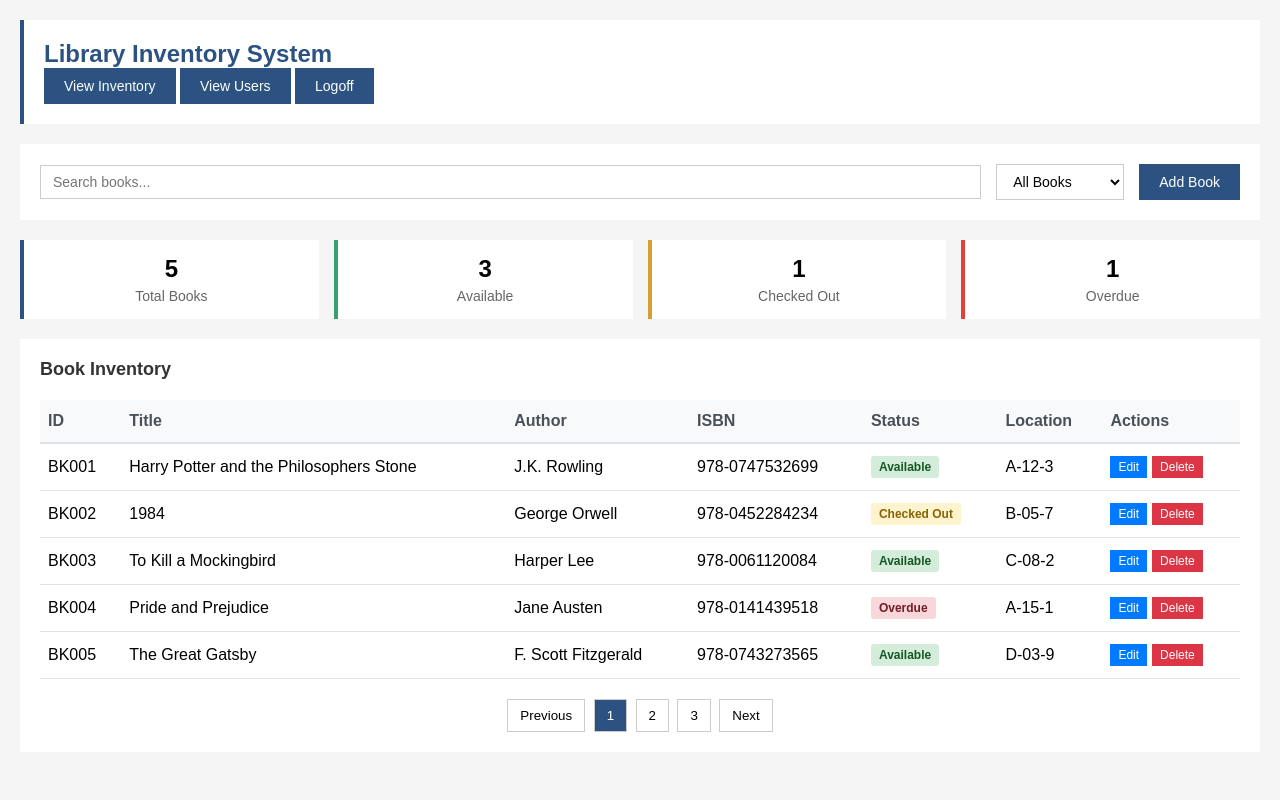
After one commit to AnthonyChang123/Library_Management_System, a PHP site: page /Library_Management_System/Library.php in a window 1280 px wide. The commit adds this page. Run offline with PHP 8.4, Linux system fonts and the light colour scheme; data comes from the database, SQL or seed files in the repository.

Commit message:
PHP Conversion
Converted Library.html to PHP. Added CSS folder with customcss.css file.

Added header.php, contains header which is applied to all navigational pages

```diff
--- /dev/null
+++ b/Library.php
@@ -0,0 +1,205 @@
+
+<?php
+    include 'header.php';
+
+?>
+
+<!DOCTYPE html>
+<html lang="en">
+<head>
+    <meta charset="UTF-8">
+    <meta name="viewport" content="width=device-width, initial-scale=1.0">
+    <title>Library Inventory</title>
+</head>
+<body>
+
+    <div class="controls">
+        <div class="search-box">
+            <input type="text" placeholder="Search books..." id="search">
+        </div>
+        <div class="filter">
+            <select id="filter">
+                <option value="">All Books</option>
+                <option value="available">Available</option>
+                <option value="checked-out">Checked Out</option>
+                <option value="overdue">Overdue</option>
+            </select>
+        </div>
+        <button class="add-btn" onclick="window.location.href='add_books.php'">Add Book</button>
+
+    </div>
+
+    <div class="stats">
+        <div class="stat total">
+            <div class="stat-number">0</div>
+            <div class="stat-label">Total Books</div>
+        </div>
+        <div class="stat available">
+            <div class="stat-number">0</div>
+            <div class="stat-label">Available</div>
+        </div>
+        <div class="stat checked-out">
+            <div class="stat-number">0</div>
+            <div class="stat-label">Checked Out</div>
+        </div>
+        <div class="stat overdue">
+            <div class="stat-number">0</div>
+            <div class="stat-label">Overdue</div>
+        </div>
+    </div>
+
+    <div class="inventory">
+        <h2>Book Inventory</h2>
+        <table>
+            <thead>
+                <tr>
+                    <th>ID</th>
+                    <th>Title</th>
+                    <th>Author</th>
+                    <th>ISBN</th>
+                    <th>Status</th>
+                    <th>Location</th>
+                    <th>Actions</th>
+                </tr>
+            </thead>
+            <tbody id="bookTable">
+                <!-- Books will be loaded from database -->
+            </tbody>
+        </table>
+
+        <div class="pagination">
+            <button>Previous</button>
+            <button class="active">1</button>
+            <button>2</button>
+            <button>3</button>
+            <button>Next</button>
+        </div>
+    </div>
+
+    <script>
+        let booksData = []; // Will hold books from database
+
+        // Load books from backend when page loads
+        async function loadBooks() {
+            try {
+                const response = await fetch('http://localhost/Library_Management_System/get_books.php');
+                if (!response.ok) {
+                    throw new Error('Failed to fetch books');
+                }
+                booksData = await response.json();
+                displayBooks();
+                updateStats();
+            } catch (error) {
+                console.error('Error loading books:', error);
+                alert('Failed to load books from database');
+            }
+        }
+
+        function displayBooks() {
+            const tbody = document.getElementById('bookTable');
+            tbody.innerHTML = '';
+
+            booksData.forEach(book => {
+                const row = document.createElement('tr');
+                row.innerHTML = `
+                    <td>${book.id}</td>
+                    <td>${book.title}</td>
+                    <td>${book.author}</td>
+                    <td>${book.isbn}</td>
+                    <td><span class="status ${book.status}">${capitalizeStatus(book.status)}</span></td>
+                    <td>${book.location}</td>
+                    <td>
+                        <div class="actions">
+                            <button class="btn edit" onclick="editBook('${book.id}')">Edit</button>
+                            <button class="btn delete" onclick="deleteBook('${book.id}')">Delete</button>
+                        </div>
+                    </td>
+                `;
+                tbody.appendChild(row);
+            });
+        }
+
+        function capitalizeStatus(status) {
+            return status.replace('-', ' ').split(' ').map(word =>
+                word.charAt(0).toUpperCase() + word.slice(1)
+            ).join(' ');
+        }
+
+        function updateStats() {
+            const total = booksData.length;
+            const available = booksData.filter(book => book.status === 'available').length;
+            const checkedOut = booksData.filter(book => book.status === 'checked-out').length;
+            const overdue = booksData.filter(book => book.status === 'overdue').length;
+
+            // Update the stat numbers in your HTML
+            document.querySelector('.stat.total .stat-number').textContent = total;
+            document.querySelector('.stat.available .stat-number').textContent = available;
+            document.querySelector('.stat.checked-out .stat-number').textContent = checkedOut;
+            document.querySelector('.stat.overdue .stat-number').textContent = overdue;
+        }
+
+        function search() {
+            var input = document.getElementById('search');
+            var filter = input.value.toLowerCase();
+            var table = document.getElementById('bookTable');
+            var rows = table.getElementsByTagName('tr');
+
+            for (var i = 0; i < rows.length; i++) {
+                var cells = rows[i].getElementsByTagName('td');
+                var found = false;
+                for (var j = 0; j < cells.length; j++) {
+                    if (cells[j].textContent.toLowerCase().indexOf(filter) > -1) {
+                        found = true;
+                        break;
+                    }
+                }
+                rows[i].style.display = found ? '' : 'none';
+            }
+        }
+
+        function filterStatus() {
+            var select = document.getElementById('filter');
+            var filter = select.value;
+            var table = document.getElementById('bookTable');
+            var rows = table.getElementsByTagName('tr');
+
+            for (var i = 0; i < rows.length; i++) {
+                var statusCell = rows[i].getElementsByClassName('status')[0];
+                if (!filter || statusCell.classList.contains(filter)) {
+                    rows[i].style.display = '';
+                } else {
+                    rows[i].style.display = 'none';
+                }
+            }
+        }
+
+        function addBook() {
+            alert('Add book form would open here');
+        }
+
+        function editBook(id) {
+            alert('Edit book ' + id);
+        }
+
+        function deleteBook(id) {
+            if (confirm('Delete book ' + id + '?')) {
+                // Find and remove the row
+                var rows = document.getElementById('bookTable').getElementsByTagName('tr');
+                for (var i = 0; i < rows.length; i++) {
+                    if (rows[i].getElementsByTagName('td')[0].textContent === id) {
+                        rows[i].remove();
+                        break;
+                    }
+                }
+            }
+        }
+
+        // Load books when page loads
+        window.addEventListener('load', loadBooks);
+
+        // Add event listeners
+        document.getElementById('search').addEventListener('input', search);
+        document.getElementById('filter').addEventListener('change', filterStatus);
+    </script>
+</body>
+</html>
--- a/add_books.php
+++ b/add_books.php
@@ -1,4 +1,7 @@
 <?php
+
+include 'header.php';
+
 // Handle form submission
 if ($_SERVER['REQUEST_METHOD'] === 'POST') {
     // Database connection
--- /dev/null
+++ b/css/customcss.css
@@ -0,0 +1,208 @@
+
+        body {
+            font-family: Arial, sans-serif;
+            margin: 0;
+            padding: 20px;
+            background-color: #f5f5f5;
+        }
+
+        .header {
+            background: white;
+            padding: 20px;
+            margin-bottom: 20px;
+            border-left: 4px solid #2c5282;
+        }
+
+        .header h1 {
+            margin: 0;
+            color: #2c5282;
+            font-size: 24px;
+        }
+
+        .controls {
+            background: white;
+            padding: 20px;
+            margin-bottom: 20px;
+            display: flex;
+            gap: 15px;
+            align-items: center;
+            flex-wrap: wrap;
+        }
+
+        .search-box {
+            flex: 1;
+            min-width: 250px;
+        }
+
+        .search-box input {
+            width: 100%;
+            padding: 8px 12px;
+            border: 1px solid #ccc;
+            font-size: 14px;
+        }
+
+        .filter select {
+            padding: 8px 12px;
+            border: 1px solid #ccc;
+            font-size: 14px;
+            background: white;
+        }
+
+        .add-btn {
+            background: #2c5282;
+            color: white;
+            border: none;
+            padding: 10px 20px;
+            cursor: pointer;
+            font-size: 14px;
+        }
+
+        .add-btn:hover {
+            background: #2a4d7a;
+        }
+
+        .stats {
+            display: grid;
+            grid-template-columns: repeat(auto-fit, minmax(150px, 1fr));
+            gap: 15px;
+            margin-bottom: 20px;
+        }
+
+        .stat {
+            background: white;
+            padding: 15px;
+            text-align: center;
+            border-left: 4px solid #ccc;
+        }
+
+        .stat.total { border-left-color: #2c5282; }
+        .stat.available { border-left-color: #38a169; }
+        .stat.checked-out { border-left-color: #d69e2e; }
+        .stat.overdue { border-left-color: #e53e3e; }
+
+        .stat-number {
+            font-size: 24px;
+            font-weight: bold;
+            margin-bottom: 5px;
+        }
+
+        .stat-label {
+            color: #666;
+            font-size: 14px;
+        }
+
+        .inventory {
+            background: white;
+            padding: 20px;
+        }
+
+        .inventory h2 {
+            margin: 0 0 20px 0;
+            font-size: 18px;
+            color: #333;
+        }
+
+        table {
+            width: 100%;
+            border-collapse: collapse;
+        }
+
+        th {
+            background: #f8f9fa;
+            padding: 12px 8px;
+            text-align: left;
+            border-bottom: 2px solid #dee2e6;
+            font-weight: 600;
+            color: #495057;
+        }
+
+        td {
+            padding: 12px 8px;
+            border-bottom: 1px solid #dee2e6;
+        }
+
+        tr:hover {
+            background: #f8f9fa;
+        }
+
+        .status {
+            padding: 4px 8px;
+            border-radius: 3px;
+            font-size: 12px;
+            font-weight: bold;
+        }
+
+        .status.available {
+            background: #d4edda;
+            color: #155724;
+        }
+
+        .status.checked-out {
+            background: #fff3cd;
+            color: #856404;
+        }
+
+        .status.overdue {
+            background: #f8d7da;
+            color: #721c24;
+        }
+
+        .actions {
+            display: flex;
+            gap: 5px;
+        }
+
+        .btn {
+            padding: 4px 8px;
+            border: none;
+            cursor: pointer;
+            font-size: 12px;
+        }
+
+        .btn.edit {
+            background: #007bff;
+            color: white;
+        }
+
+        .btn.delete {
+            background: #dc3545;
+            color: white;
+        }
+
+        .btn:hover {
+            opacity: 0.8;
+        }
+
+        .pagination {
+            margin-top: 20px;
+            text-align: center;
+        }
+
+        .pagination button {
+            padding: 8px 12px;
+            margin: 0 2px;
+            border: 1px solid #ccc;
+            background: white;
+            cursor: pointer;
+        }
+
+        .pagination button:hover,
+        .pagination button.active {
+            background: #2c5282;
+            color: white;
+        }
+
+        @media (max-width: 768px) {
+            .controls {
+                flex-direction: column;
+                align-items: stretch;
+            }
+
+            table {
+                font-size: 14px;
+            }
+
+            th, td {
+                padding: 8px 4px;
+            }
+        }
--- /dev/null
+++ b/header.php
@@ -0,0 +1,10 @@
+
+<link rel="stylesheet" href="css/customcss.css">
+    <div class="header">
+        <h1>Library Inventory System</h1>
+        <button class="add-btn" onclick="window.location.href='Library.php'">View Inventory</button>
+        <button class="add-btn" onclick="window.location.href='UsersDashboard.php'">View Users</button>
+        <form action="logout.php" method="post" style="display:inline;">
+            <button class="add-btn" type="submit">Logoff</button>
+        </form>
+    </div>
```
Also changed, not shown: old/Library.html (renamed from Library.html).
